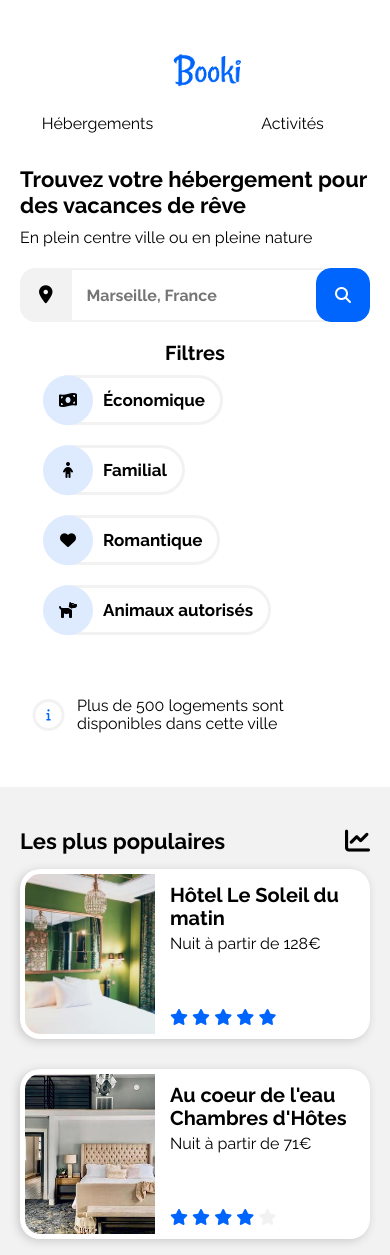
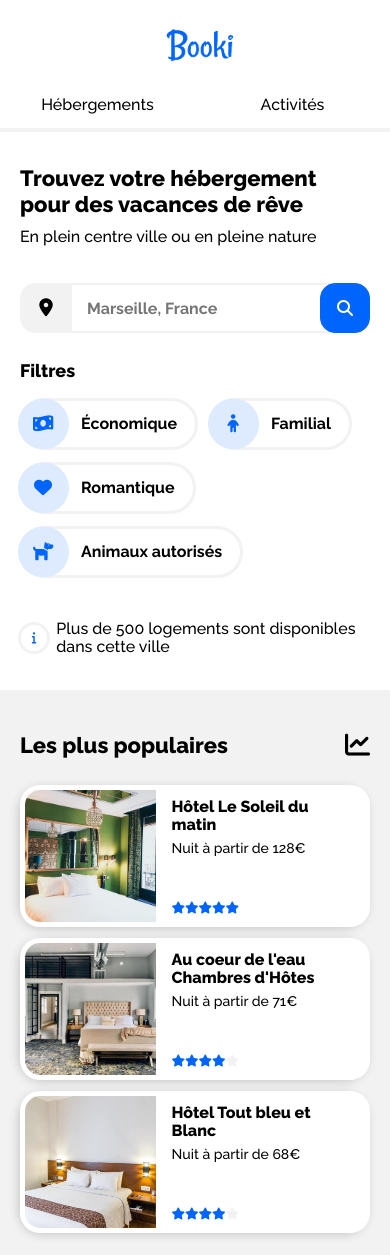
Before and after one commit to RomainCEZ/OpenClassrooms-Project-2, a website: page index.html in a window 390 px wide. Shown: the top 1255 px of the page. Drawn offline with nearby package versions, Linux system fonts and the light colour scheme.

Commit message:
fix: change base desktop width to 1440p adjust mobile version using iphone 8 as basis

```diff
--- a/css/style.css
+++ b/css/style.css
@@ -3,8 +3,6 @@
 }
 
 html {
-    margin: 0px;
-    padding: 0px;
     font-family: Raleway, sans-serif;
     scroll-behavior: smooth;
 }
@@ -13,11 +11,10 @@ body {
     display: flex;
     flex-direction: column;
     width: 100%;
-    padding: 0px;
 }
 
-h1, h2, h3{
-    font-weight: 700;
+h1, h2 {
+    font-weight: 800;
 }
 
 h1 {
@@ -25,18 +22,18 @@ h1 {
 }
 
 h2 {
-    font-size: 20px;
+    font-size: 16px;
 }
 
 h3 {
-    font-size: 17px;
+    font-size: 18px;
 }
 
 p {
     display: inline-block;
     font-size: 16px;
-    margin-top: 5px;
-    margin-bottom: 5px;
+    font-weight: 500;
+    margin: 5px 0;
     vertical-align: middle;
 }
 
@@ -51,6 +48,7 @@ li {
     list-style: none;
     display: flex;
     font-size: 16px;
+    font-weight: 500;
 }
 
 a, a:hover, a:visited {
@@ -66,12 +64,6 @@ a, a:hover, a:visited {
     background-color: #F2F2F2;
 }
 
-.background-blue {
-    color: #DEEBFF;
-    font-size: 50px;
-    margin-left: -5px;
-}
-
 .color-grey {
     color: #F2F2F2;
 }
@@ -83,10 +75,9 @@ a, a:hover, a:visited {
 */
 
 header {
-    margin: 0 3% 0 3%;
-    padding: 0px;
+    margin: 0;
+    padding: 0 3.6%;
     height: 120px;
-    width: auto;
     display: flex;
     justify-content: space-between;
     align-content: center;
@@ -123,7 +114,7 @@ nav li {
     align-content: center;
     height: auto;
     width: 100%;
-    border-top: 2px white solid;
+    border-top: 2px transparent solid;
     padding: 0;
 }
 
@@ -140,13 +131,14 @@ nav li:hover {
 main {
     display: flex;
     flex-direction: column;
-    margin-left: 3%;
-    margin-right: 3%;
+    margin: 0;
+    padding: 0 3.6%;
 }
 
 section {
     display: flex;
     flex-direction: column;
+
     border-radius: 20px;
 }
 
@@ -156,7 +148,7 @@ section {
 
 .search {
     padding-left: 5px;
-    margin-bottom: 40px;
+    margin-bottom: 16px;
 }
 
 .search-title {
@@ -164,18 +156,22 @@ section {
     margin-bottom: 6px;
 }
 
-form {
+.search-form {
     display: flex;
     justify-content: flex-start;
-    height: 54px;
+    height: 50px;
     padding: 0;
     margin-top: 16px;
     margin-bottom: 20px;
 }
 
-.fa-map-marker-alt {
-    padding: 17px 18px 19px 18px;
+i.fa-map-marker-alt {
+    display: flex;
+    align-items: center;
+    justify-content: center;
     font-size: 18px;
+    width: 50px;
+    height: 100%;
     border: 1px solid #F2F2F2;
     border-radius: 15px 0 0 15px;
 }
@@ -213,39 +209,48 @@ i.search-btn-icon {
     cursor: pointer;
 }
 
+/*
+*   FILTERS
+*/
+
 .filter {
     display: flex;
     align-items: center;
     width: 100%;
-    margin-bottom: 38px;
+    margin: 12px 0;
 }
 
 .filter ul {
     flex-wrap: wrap;
+    gap: 24px
+}
+
+h2.filter-text {
+    font-size: 18px;
+    margin: 0 32px 0 8px;
 }
 
 .filter-text {
-    margin: 0 15px 0 15px;
+    margin: 0 18px;
 }
 
-li.filter-btn {
+.filter-btn {
     display: flex;
     position: relative;
     align-items: center;
-    height: 50px;
-    margin: 10px 0 10px 25px;
+    height: 52px;
     border: 3px solid #F2F2F2;
     border-radius: 40px;
     cursor: pointer;
     z-index: 1;
 }
 
-li.filter-btn::after {
+.filter-btn::after {
     content: "";
     position: absolute;
     width: 100%;
     height: 100%;
-    margin-left: -3px;
+    margin-left: -2px;
     background: #DEEBFF;
     border: 3px solid #DEEBFF;
     border-radius: 40px;
@@ -255,11 +260,18 @@ li.filter-btn::after {
     transition: all 300ms ease-in-out;
 }
 
-li.filter-btn:hover::after {
+.filter-btn:hover::after {
     transform: scaleX(1);
 }
 
-.filter-icone {
+
+.background-blue {
+    color: #DEEBFF;
+    font-size: 51px;
+    margin-left: -5px;
+}
+
+.filter-icon {
     color: #0065FC;
     font-size: 18px;
 }
@@ -267,6 +279,7 @@ li.filter-btn:hover::after {
 .search-i {
     display: flex;
     align-items: center;
+    margin-left: -16px;
 }
 
 .fa-info {
@@ -278,10 +291,6 @@ li.filter-btn:hover::after {
     margin-right: -15px;
 }
 
-.color-grey.fa-star {
-    color: #F2F2F2;
-}
-
 /*
 *  CENTER
 *    ( LODGING + POPULAR )
@@ -291,11 +300,11 @@ li.filter-btn:hover::after {
     justify-content: space-between;
     display: flex;
     width: 100%;
-    height: auto;
+    height: 624px;
 }
 
 .lodging, .pop {
-    padding: 27px 2% 27px 2%;
+    padding: 28px 3%;
 }
 
 article {
@@ -306,6 +315,14 @@ article {
     padding: 5px;
     border-radius: 20px;
     background-color: white;
+}
+
+/*
+*   CARDS
+*/
+
+.card, .card:hover {
+    border-radius: 25px;
 }
 
 .card {
@@ -319,45 +336,81 @@ article {
     box-shadow: 10px 10px 20px  #c9c9c9;
 }
 
+.card img {
+    width: 100%;
+    height: 100%;
+    object-fit: cover;
+}
+
+.card-img {
+    display: flex;
+    justify-content: center;
+    align-items: center;
+    border-radius: 15px 15px 0 0;
+    overflow: hidden;
+}
+
+.card-text {
+    display: flex;
+    flex-direction: column;
+    margin: 8px;
+}
+
+.card-text p {
+    font-size: 14px;
+}
+
+.card-title {
+    margin: 0;
+}
+
+.card-rating {
+    display: flex;
+    color: #0065FC;
+    font-size: 12px;
+    margin-top: auto;
+}
+
+.color-grey.fa-star {
+    color: #F2F2F2;
+}
+
 /*
 *   LODGING
 */
 
 .lodging {
-    width: 66.6%;
+    width: 67.5%;
     height: 100%;
 }
 
 .lodging-box {
     display: flex;
     flex-wrap: wrap;
-    margin-left: -2%;
     padding: 0;
-    width: 104%;
+    width: 100%;
+    margin: 8px 0 40px;
     justify-content: space-between;
+    row-gap: 28px;
 }
 
-.lodging .card {
-    width: 30%;
-    min-width: 280px;
-    height: 250px;
-    margin-left: 2%;
-    margin-right: 2%;
-    flex: 1 0 5%;
-}
-
-.lodging > a {
-    width: fit-content;
-    height: fit-content;
+.lodging-box .card {
+    width: 30.5%;
+    min-height: 200px;
 }
 
 .lodging .card-img {
     width: 100%;
-    height: 200px;
+    height: 116px;
 }
 
-.lodging img {
-    width: 110%;
+.lodging .card-text {
+    flex-grow: 1;
+}
+
+.show-more {
+    font-size: 18px;
+    font-weight: 800;
 }
 
 /*
@@ -365,12 +418,9 @@ article {
 */
 
 .pop {
-    width: 33.3%;
-    min-width: 350px;
-    margin-left: 2%;
-    padding-right: 2%;
-    padding-left: 2%;
-    padding-bottom: 0;
+    width: 31.3%;
+    height: 100%;
+    margin-left: 3%;
 }
 
 .pop-title {
@@ -379,36 +429,30 @@ article {
     justify-content: space-between;
 }
 
-.pop-title h1 {
-    margin-left: 0;
-}
-
 .fa-chart-line {
     font-size: 25px;
 }
 
+.pop-box {
+    display: flex;
+    flex-direction: column;
+    margin: 12px 0;
+    row-gap: 32px;
+}
+
 .pop .card {
     width: 100%;
-    height: 180px;
+    height: 144px;
 }
 
 .pop .card-text {
     width: 62%;
-    padding-left: 5px;
+    padding-left: 8px;
 }
 
 .pop .card-img {
-    width: 38%;
-    min-width: 130px;
+    width: 42%;
     border-radius: 15px 0 0 15px;
-}
-
-.pop img {
-    min-width: 200%;
-}
-
-.pop .ver-img {
-    width: 100%;
 }
 
 .pop article {
@@ -422,9 +466,9 @@ article {
 */
 
 .act {
-    height: 560px;
+    height: 468px;
     margin-bottom: 100px;
-    margin-top: 20px;
+    margin-top: 48px;
 }
 
 .act-box {
@@ -433,8 +477,10 @@ article {
     flex-wrap: wrap;
     justify-content: space-between;
     align-content: space-between;
-    margin-top: 10px;
-    height: 100%;
+    margin-top: 8px;
+    height: 444px;
+    row-gap: 40px
+
 }
 
 .act-card--big {
@@ -442,87 +488,52 @@ article {
 }
 
 .act-card--2 {
-    height: 46%;
+    height: 40%;
 }
 
 .act-card--3 {
-    height: 35%;
+    height: 25%;
 }
 
 .act-card--5 {
-    height: 40%;
+    height: 20%;
 }
 
 .act-card--6 {
-    height: 42%;
+    height: 23%;
 }
 
 .act .card {
+    border-radius: 20px;
+    width: 22.5%;
     flex: auto;
-    border-radius: 25px;
-    width: 22%;
 }
 
 .act article {
     padding: 0;
-    height: 100%;
+
     border-radius: 25px;
 }
 
 .act .card-img {
     width: 100%;
-    height: auto;
+    flex-grow: 1;
 }
 
 .act .card-text {
     display: flex;
+    justify-content: center;
+    margin: 0;
+    height: 52px;
+}
+
+.act .card-title {
+    display: flex;
     justify-content: flex-start;
     align-items: center;
-    min-height: 50px;
-    margin: 0px;
+    min-height: 52px;
+
     padding: 0 0 0 15px;
-}
-
-.act img {
-    min-height: 100%;
-}
-
-.act-card--big img {
-    min-width: 750px;
-}
-
-.card, .card:hover {
-    margin-bottom: 30px;
-    border-radius: 20px;
-    overflow: hidden;
-}
-
-.card-img {
-    display: flex;
-    justify-content: center;
-    align-items: center;
-    border-radius: 15px 15px 0 0;
-    overflow: hidden;
-}
-
-.card-text {
-    margin-top: 10px;
-    margin-left: 10px;
-    margin-bottom: 5px;
-}
-
-.card-title {
-    margin: 0;
-    font-size: 20px;
-}
-
-.pop .card-rating {
-    position: absolute;
-    bottom: 12px;
-}
-
-.fa-star {
-    color: #0065FC;
 }
 
 /*
@@ -536,7 +547,7 @@ footer {
     justify-content: left;
     height: auto;
     width: 100%;
-    padding: 40px 3% 40px 3%;
+    padding: 48px 3.6%;
     margin: 0;
 }
 
@@ -568,22 +579,46 @@ footer a:hover {
 
 @media screen and (max-width: 992px) {
 
-    .lodging {
-        width: 50%;
+    .filter {
+        flex-direction: column;
+        align-items: flex-start;
+    }
+
+    h2.filter-text {
+        margin-bottom: 16px
+    }
+
+    .center {
+        flex-direction: column-reverse;
+        width: 100%;
+        height: auto;
+    }
+
+    .lodging, .pop {
+        width: 100%;
+        margin: 12px 0;
+    }
+
+    .lodging-box {
+        height: 680px;
     }
 
     .lodging .card {
-        width: 100%;
+        width: 48%;
     }
 
     .lodging img {
         width: 110%;
     }
 
-    section.pop {
-        width: 50%;
+    .pop-box {
+        flex-direction: row;
+        justify-content: space-between;
     }
 
+    .pop .card {
+        width: 31%;
+    }
 }
 
 /*
@@ -599,21 +634,27 @@ footer a:hover {
         justify-content: center;
         width: 100%;
         height: auto;
-        margin: 0;
+        margin-bottom: 24px;
+        padding: 0;
     }
 
     #logo {
         display: block;
         align-self: center;
-        margin-left: 30px;
+        margin-top: 20px;
     }
 
     nav {
         width: 100%;
+        margin-top: 12px;
     }
 
     ul {
         width: 100%;
+    }
+
+    li {
+        font-size: 16px;
     }
 
     nav li {
@@ -621,49 +662,52 @@ footer a:hover {
         align-content: center;
         height: 100%;
         width: 50%;
-        border-top: none;
-        border-bottom: 2px white solid;
+        border-bottom: 4px #F2F2F2 solid;
     }
 
     nav li:hover {
         border-top: none;
-        border-bottom: 2px #0065FC solid;
+        border-bottom: 4px #0065FC solid;
     }
 
     nav a {
-        padding: 20px;
-        border-top: none;
-        border-bottom: 2px white solid;
+        padding: 14px;
     }
 
     nav a:hover {
-        padding: 20px;
+        padding: 14px;
         color: #0065FC;
     }
 
     main {
-        margin-left: 0px;
-        margin-right: 0px;
+        padding: 0;
     }
 
     .search {
         padding-left: 20px;
         padding-right: 20px;
+        margin-bottom: 20px;
+    }
+
+    .search-form {
+        display: flex;
+        justify-content: space-between;
+        width: 100%;
+        margin-top: 32px;
+    }
+
+    i.fa-map-marker-alt {
+       min-width: 52px;
     }
 
     .search-input {
         width: 100%;
     }
 
-    form {
-        display: flex;
-        justify-content: center;
-        width: 100%;
-    }
-
     .search-btn {
         border-radius: 15px;
         margin-left: -10px;
+        width: 50px;
     }
 
     .search-btn-text {
@@ -675,20 +719,31 @@ footer a:hover {
     }
 
     .filter {
-        flex-direction: column;
+        margin: 8px 0 28px;
+    }
+
+    .filter ul {
+        gap: 12px;
+    }
+
+    h2.filter-text {
+        margin: 0 0 16px;
+    }
+
+    .filter-btn {
+        margin-right: 0;
+    }
+
+    h3.filter-text {
+        font-size: 16px;
     }
 
     .info-icon {
-        margin-right: 0px;
+        margin-right: -8px;
     }
 
     section {
         border-radius: unset;
-    }
-
-    .center {
-        flex-direction: column-reverse;
-        width: 100%;
     }
 
     #lodging, #pop, #act {
@@ -705,56 +760,77 @@ footer a:hover {
     }
 
     .lodging-box {
-        margin: 0;
         width: 100%;
+        height: 1300px;
+        gap: unset;
+        margin-bottom: 16px;
     }
 
     .lodging .card {
         width: 100%;
-        min-width: 100%;
-        margin-left: 0;
+        height: 200px;
     }
 
-    .pop {
-        min-width: unset;
+    .pop-box {
+        flex-direction: column;
+        width: 100%;
+        height: 448px;
+        gap: unset;
     }
 
     .pop .card {
-        height: 170px;
+        width: 100%;
+        height: 142px;
     }
 
-    .pop .ver-img {
-        width: 130%;
+    .pop .card-img {
+        height: 100%;
+    }
+
+    .act {
+        padding-top: 12px;
     }
 
     .act-box {
         flex-wrap: nowrap;
         width: 100%;
-        height: 1380px;
+        height: 1264px;
+        margin-top: 16px;
+        gap: 0;
     }
 
     .act .card {
         width: 100%;
-        height: 200px;
+        flex: 0;
     }
 
     .act .card-img {
-        height: 170px;
+        height: 136px;
     }
 
     .act img {
         width: 100%;
     }
 
+    .act .card-text {
+        height: 56px;
+    }
+
     footer {
         flex-direction: column;
         width: 100%;
-        max-height: 520px;
-        padding-left: 20px;
-        padding-right: 20px;
+        height: 488px;
+        margin-top: 56px;
+        padding: 24px;
     }
 
     footer div {
         width: 100%;
+        margin: 6px;
+    }
+
+    footer h2 {
+        font-size: 19px;
+        padding: 6px 0;
     }
 }
```
